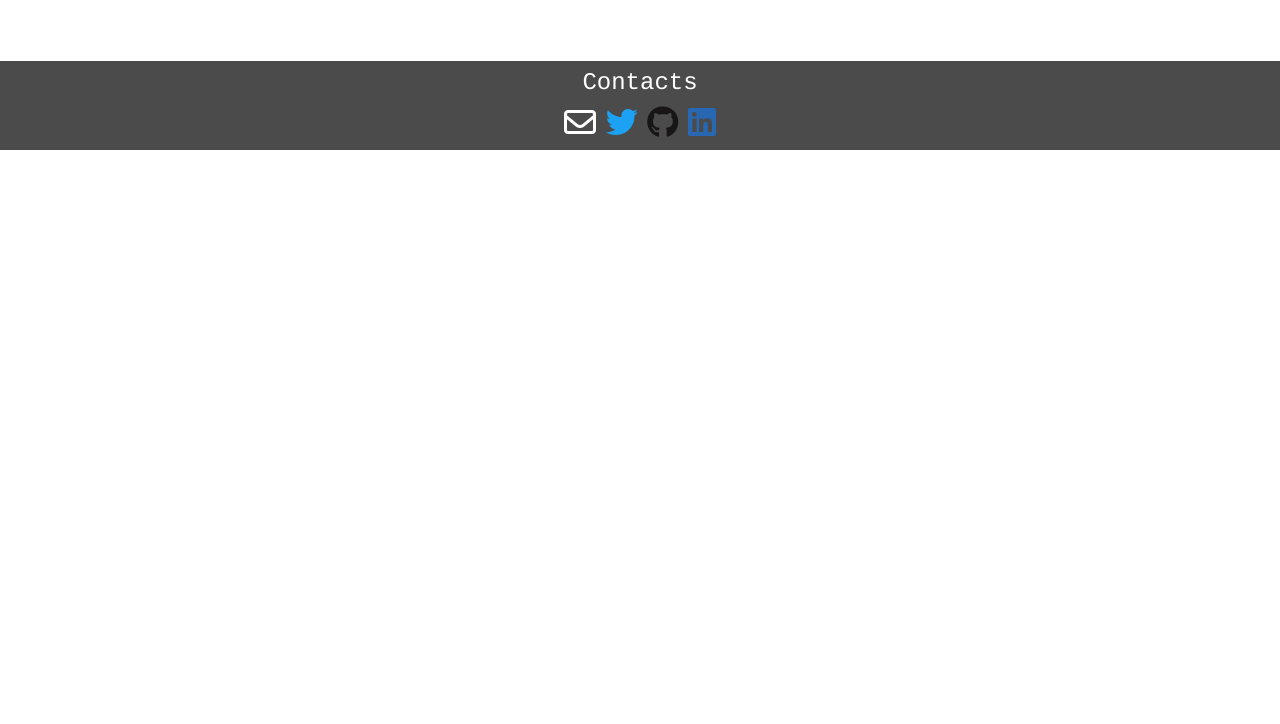
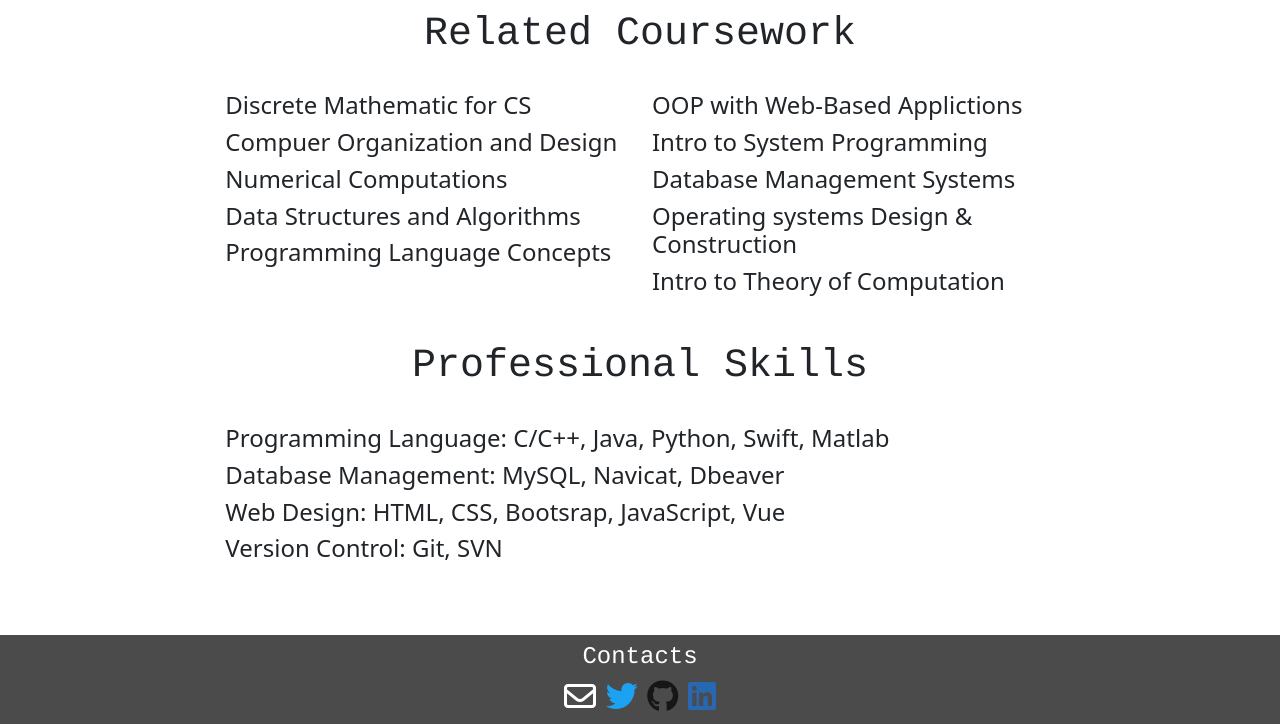
Before and after one commit to Xingjian-Bi/homepage, a website: page experiences.html in a window 1280 px wide. Shown: the part 744-1468 px from the top of the page. Before the commit the page ends 894 px from the top, so only its background shows below. Drawn offline with nearby package versions, Linux system fonts and the light colour scheme.

Commit message:
final submit

```diff
--- a/experiences.html
+++ b/experiences.html
@@ -147,7 +147,6 @@
 				</div>
 				<div class="col-md-5">
 					<h2>Full Stack Developer @ Dalian Public Information Industry Group</h2>
-					<!-- <h5>Bachelor's Degree in Computer Science</h5> -->
 					<h5>May 2021 - Aug 2022</h5>
 				</div>
 				<div class="col-md-3">
@@ -158,6 +157,75 @@
 					/>
 
 				</div>
+				<div class="col-md-2" >
+				</div>
+			</div>
+		</div>
+
+		<!-- Related Coursework -->
+		<div class="container-fluid experience">
+			<div class="row">
+				<div class="col-md-1">
+				</div>
+				<div class="col-md-10">
+					<h1>Related Coursework</h1>
+				</div>
+				<div class="col-md-1" >
+				</div>
+			</div>
+		</div>
+
+		<div class="container-fluid coursework-detail">
+			<div class="row">
+				<div class="col-md-2">
+				</div>
+				<div class="col-md-4">
+					<h4>Discrete Mathematic for CS</h4>
+					<h4>Compuer Organization and Design</h4>
+					<h4>Numerical Computations</h4>
+					<h4>Data Structures and Algorithms</h4>
+					<h4>Programming Language Concepts</h4>
+
+
+				</div>
+				<div class="col-md-4">
+					<h4>OOP with Web-Based Applictions</h4>
+					<h4>Intro to System Programming</h4>
+					<h4>Database Management Systems</h4>
+					<h4>Operating systems Design & Construction</h4>
+					<h4>Intro to Theory of Computation</h4>
+
+				</div>
+				<div class="col-md-2" >
+				</div>
+			</div>
+		</div>
+
+		<!-- Related Coursework -->
+		<div class="container-fluid experience">
+			<div class="row">
+				<div class="col-md-1">
+				</div>
+				<div class="col-md-10">
+					<h1>Professional Skills</h1>
+				</div>
+				<div class="col-md-1" >
+				</div>
+			</div>
+		</div>
+
+		<div class="container-fluid exp-detail">
+			<div class="row">
+				<div class="col-md-2">
+				</div>
+				<div class="col-md-8">
+					<h4>Programming Language: C/C++, Java, Python, Swift, Matlab</h4>
+					<h4>Database Management: MySQL, Navicat, Dbeaver</h4>
+					<h4>Web Design: HTML, CSS, Bootsrap, JavaScript, Vue</h4>
+					<h4>Version Control: Git, SVN</h4>
+
+				</div>
+
 				<div class="col-md-2" >
 				</div>
 			</div>
--- a/style/experiences.css
+++ b/style/experiences.css
@@ -1,10 +1,10 @@
-.experience{
+.experience {
 	margin-top: 1%;
 	text-align: center;
 	font-family: "Courier", monospace;
 }
 
-.exp-detail{
+.exp-detail {
 	margin-top: 2%;
 }
 
@@ -14,15 +14,20 @@
 	margin-top: 3%;
 }
 
-.psu-logo{
+.psu-logo {
 	width: 90%;
 	height: 85%;
 	margin-top: 3%;
 }
 
-.dlpii-logo{
+.dlpii-logo {
 	margin-left: 10%;
 	width: 60%;
 	height: 80%;
 	margin-top: 3%;
 }
+
+.coursework-detail {
+	margin-top: 2%;
+	margin-bottom: 3%;
+}
--- a/style/index.css
+++ b/style/index.css
@@ -1,5 +1,5 @@
 body {
-	background-color: #f2f2f2 ;
+	background-color: #f2f2f2;
 }
 
 .profile-pic {
```
Also changed, not shown: about.html (+34 -34 lines).
